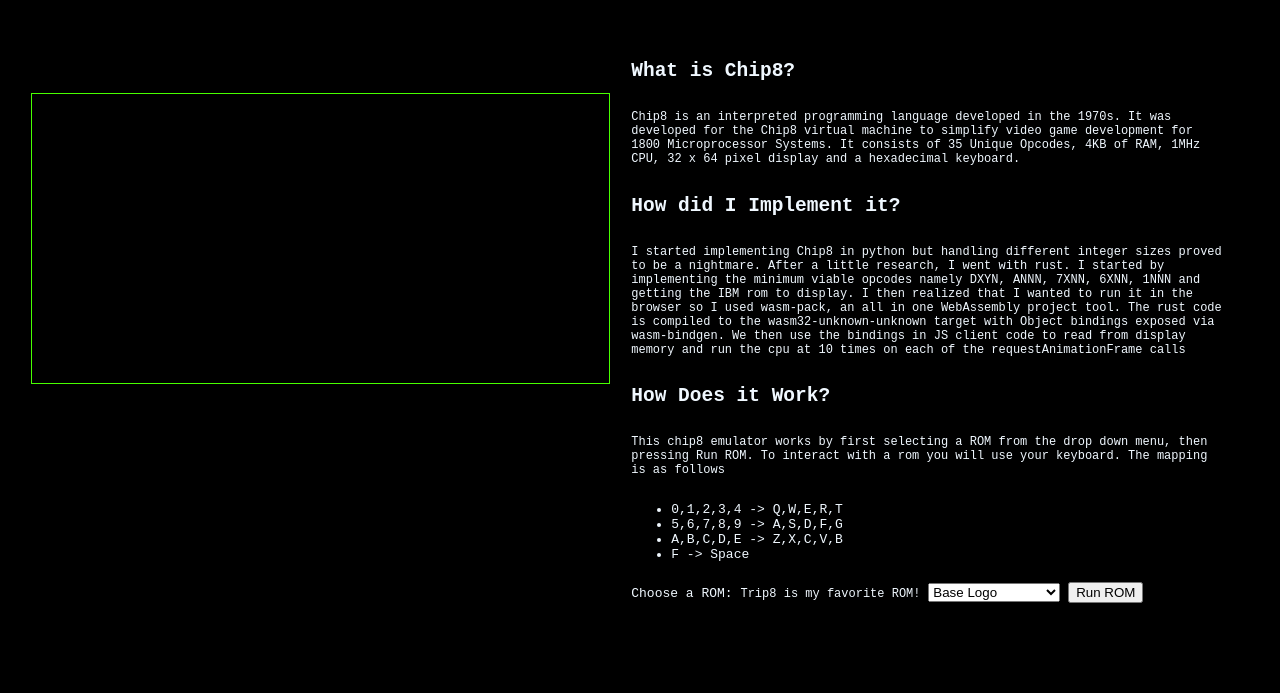
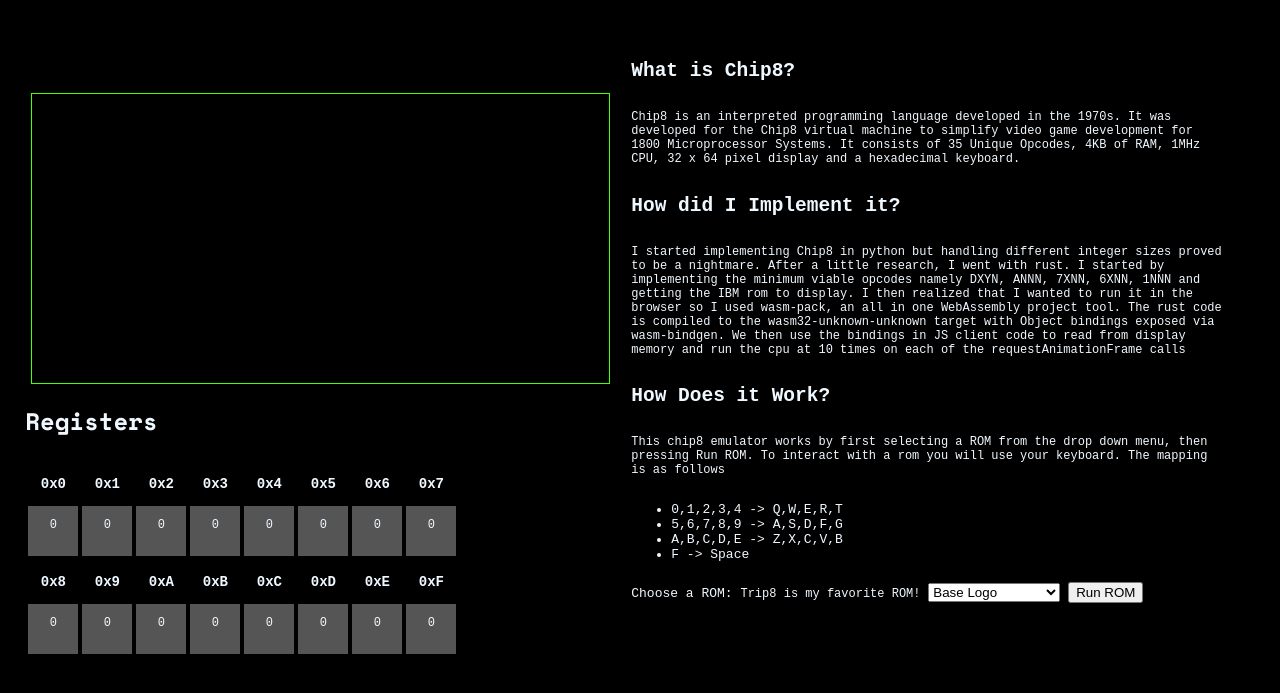
Before and after one commit to zlederman/chip8-wasm, a website built with webpack: page static/index.html in a window 1280 px wide. Shown: the part 91-784 px from the top of the page. Built offline with nearby package versions, Linux system fonts and the light colour scheme.

Commit message:
added registers

```diff
--- a/js/display.js
+++ b/js/display.js
@@ -56,3 +56,13 @@ export function drawPixels(chip8, memory, mod) {
 
     ctx.stroke();
 };
+
+export function updateRegisters(chip8) {
+  for(let i = 0; i < 16; i++){
+    let regVal = chip8.get_register(i);
+    let regComp = document.getElementById(`${i}`)
+    console.log(regComp.childNodes)
+    let val = regComp.getElementsByClassName('reg-val')[0].getElementsByTagName('p')[0]
+    val.textContent = regVal
+  }
+}
--- a/js/index.js
+++ b/js/index.js
@@ -1,4 +1,4 @@
-import { drawGrid, drawPixels } from './display';
+import { drawGrid, drawPixels, updateRegisters } from './display';
 import { keyBoardSetUp } from './keyboard';
 import {play} from './audio';
 const wasm = import('../pkg')
@@ -11,6 +11,7 @@ var mod;
 function render() {
     for(let i=0; i < 10; i++){
         chip8.tick();
+        updateRegisters(chip8)
     }
     drawGrid();
     chip8.tick_timers();
--- a/static/index.html
+++ b/static/index.html
@@ -10,6 +10,79 @@
     <div id="meta-container">
       <div id="chip8-container">
         <canvas id="chip8-screen" style="border:1px solid #48ff00;"></canvas>
+        <div id="register-container">
+          <h2>Registers</h2>
+          <table id="registers">
+            <tr>
+              <td id="0">
+                <h3>0x0</h3>
+                <div class="reg-val"><p>0</p></div>
+              </td>
+              <td id="1">
+                <h3>0x1</h3>
+                <div class="reg-val"><p>0</p></div>
+              </td>
+              <td id="2">
+                <h3>0x2</h3>
+                <div class="reg-val"><p>0</p></div>
+              </td>
+              <td id="3">
+                <h3>0x3</h3>
+                <div class="reg-val"><p>0</p></div>
+              </td>
+              <td id="4">
+                <h3>0x4</h3>
+                <div class="reg-val"><p>0</p></div>
+              </td>
+              <td id="5">
+                <h3>0x5</h3>
+                <div class="reg-val"><p>0</p></div>
+              </td>
+              <td id="6">
+                <h3>0x6</h3>
+                <div class="reg-val"><p>0</p></div>
+              </td>
+              <td id="7">
+                <h3>0x7</h3>
+                <div class="reg-val"><p>0</p></div>
+              </td>
+            </tr>
+            <tr>
+              <td id="8">
+                <h3>0x8</h3>
+                <div class="reg-val"><p>0</p></div>
+              </td>
+              <td id="9">
+                <h3>0x9</h3>
+                <div class="reg-val"><p>0</p></div>
+              </td>
+              <td id="10">
+                <h3>0xA</h3>
+                <div class="reg-val"><p>0</p></div>
+              </td>
+              <td id="11">
+                <h3>0xB</h3>
+                <div class="reg-val"><p>0</p></div>
+              </td>
+              <td id="12">
+                <h3>0xC</h3>
+                <div class="reg-val"><p>0</p></div>
+              </td>
+              <td id="13">
+                <h3>0xD</h3>
+                <div class="reg-val"><p>0</p></div>
+              </td>
+              <td id="14">
+                <h3>0xE</h3>
+                <div class="reg-val"><p>0</p></div>
+              </td>
+              <td id="15">
+                <h3>0xF</h3>
+                <div class="reg-val"><p>0</p></div>
+              </td>
+            </tr>
+          </table>
+        </div>
       </div>
       <div id="info-container">
         <h2>What is Chip8?</h2>
@@ -31,6 +104,7 @@
         <p>Trip8 is my favorite ROM!</p>
         <select name="roms" id="rom-select">
           <option value="base-logo.ch8">Base Logo</option>
+          <option value="snake.ch8">Snake</option>
           <option value="trip8.ch8">Trip8</option>
           <option value="ibm.ch8">IBM Logo</option>
           <option value="life.ch8">Game of Life</option>
--- a/static/styles.css
+++ b/static/styles.css
@@ -37,3 +37,21 @@ p {
     font-size: 12px;
     display: inline-block;
 }
+
+.reg-val {
+    height: 50px;
+    width: 50px;
+    background-color: #555;
+}
+
+#registers {
+    font-family: monospace;
+    font-size: 12px;
+    text-align: center;
+    vertical-align: middle;
+    display: table-cell;
+}
+
+#register-container {
+    margin-left: 3%;
+}
```
Also changed, not shown: 1 other file.
